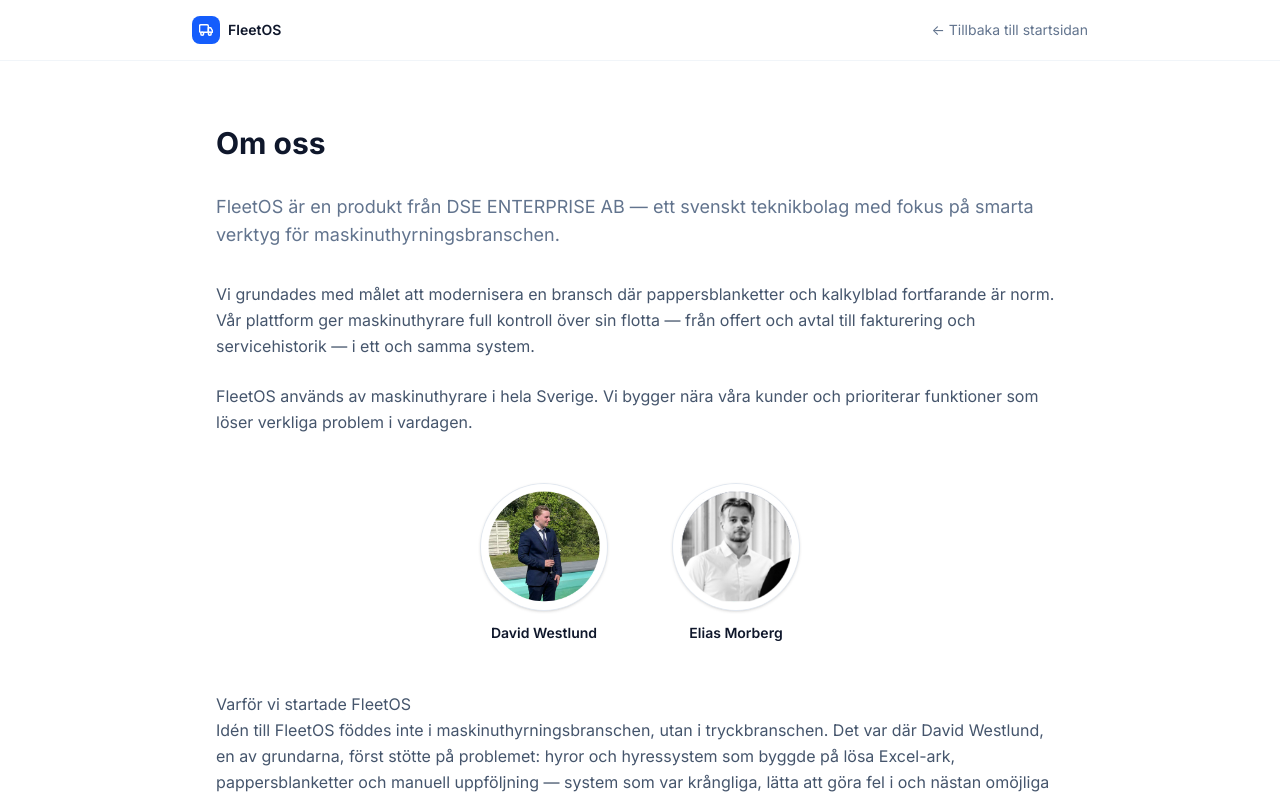
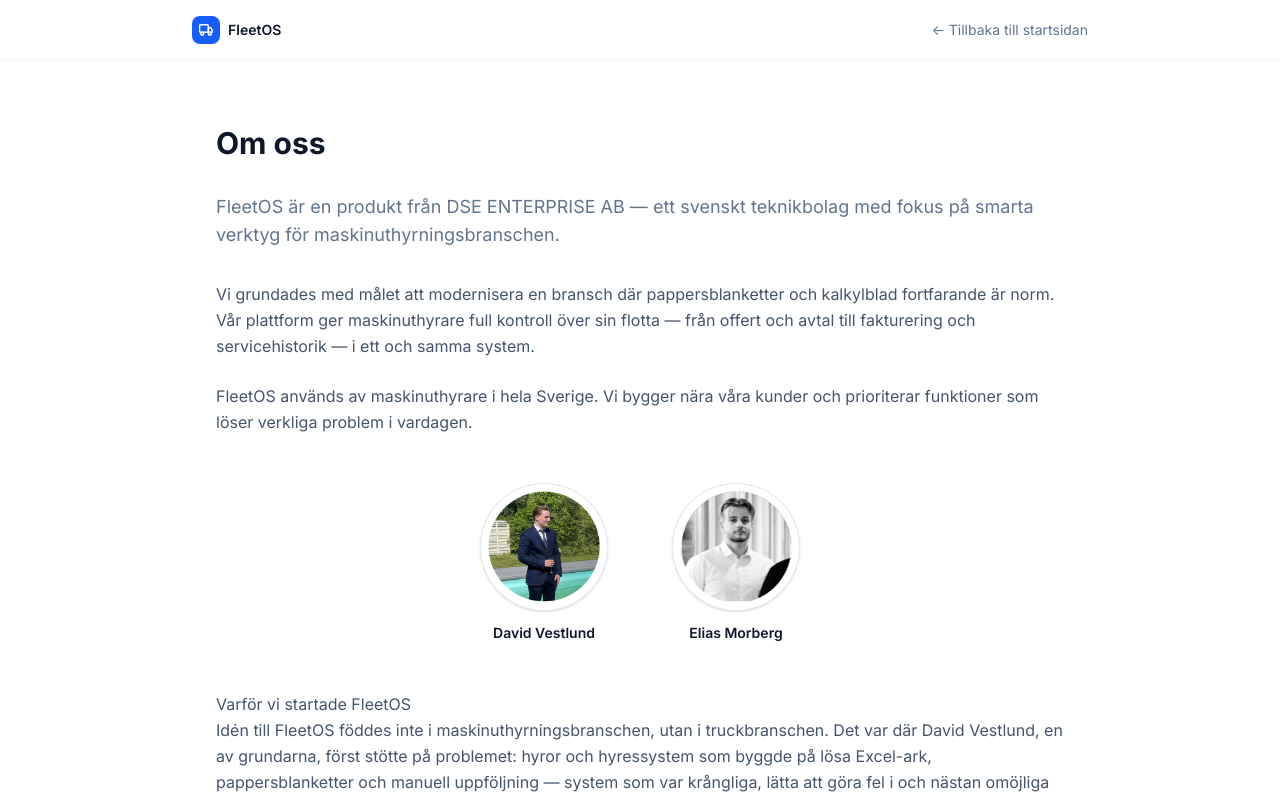
Before and after one commit to DavidWestlundcode/Fleetrent, a Next.js app: page /om-oss in a window 1280 px wide. Shown: the top 798 px of the page. Built offline with nearby package versions, Linux system fonts and the light colour scheme.

Commit message:
Fix name spelling to Vestlund and correct truckbranschen typo

```diff
--- a/src/app/demo/page.tsx
+++ b/src/app/demo/page.tsx
@@ -178,7 +178,7 @@ function DemoSidebar({ active, onNav }: { active: Tab; onNav: (t: Tab) => void }
         <div className="flex items-center gap-2.5 px-2.5 py-2 rounded-lg">
           <div className="flex items-center justify-center w-7 h-7 rounded-full bg-gradient-to-br from-blue-500 to-blue-700 text-white text-[11px] font-bold shrink-0">D</div>
           <div className="flex-1 min-w-0">
-            <p className="text-[12.5px] font-medium text-white truncate leading-[1.3]">David Westlund</p>
+            <p className="text-[12.5px] font-medium text-white truncate leading-[1.3]">David Vestlund</p>
             <p className="text-[11px] text-[#4B5568] leading-[1.3]">Admin</p>
           </div>
         </div>
@@ -710,7 +710,7 @@ function InstallningarTab() {
             <div className="flex items-center gap-3">
               <div className="flex items-center justify-center w-12 h-12 rounded-full bg-gradient-to-br from-blue-500 to-blue-700 text-white text-[15px] font-bold">D</div>
               <div>
-                <p className="text-[14px] font-semibold text-slate-900">David Westlund</p>
+                <p className="text-[14px] font-semibold text-slate-900">David Vestlund</p>
                 <p className="text-[12px] text-slate-400">Admin</p>
               </div>
             </div>
@@ -730,7 +730,7 @@ function InstallningarTab() {
         )}
         {active === 'anvandare' && (
           <div className="divide-y divide-slate-50">
-            {[{ n: 'David Westlund', r: 'Admin' }, { n: 'Anna Karlsson', r: 'Uthyrare' }, { n: 'Mikael Sten', r: 'Lager' }].map((u) => (
+            {[{ n: 'David Vestlund', r: 'Admin' }, { n: 'Anna Karlsson', r: 'Uthyrare' }, { n: 'Mikael Sten', r: 'Lager' }].map((u) => (
               <div key={u.n} className="flex items-center justify-between py-3">
                 <div className="flex items-center gap-3">
                   <div className="flex items-center justify-center w-8 h-8 rounded-full bg-slate-100 text-slate-500 text-[12px] font-bold">{u.n[0]}</div>
--- a/src/app/om-oss/page.tsx
+++ b/src/app/om-oss/page.tsx
@@ -19,9 +19,9 @@ export default function OmOssPage() {
       <div className="not-prose flex items-center justify-center gap-10 sm:gap-16 my-12">
         <div className="flex flex-col items-center gap-3">
           <div className="w-28 h-28 sm:w-32 sm:h-32 rounded-full overflow-hidden border border-slate-200 shadow-sm bg-slate-100">
-            <Image src="/david-profilbild.jpg" alt="David Westlund" width={128} height={128} className="w-full h-full object-cover" />
+            <Image src="/david-profilbild.jpg" alt="David Vestlund" width={128} height={128} className="w-full h-full object-cover" />
           </div>
-          <p className="text-sm font-semibold text-slate-900">David Westlund</p>
+          <p className="text-sm font-semibold text-slate-900">David Vestlund</p>
         </div>
         <div className="flex flex-col items-center gap-3">
           <div className="w-28 h-28 sm:w-32 sm:h-32 rounded-full overflow-hidden border border-slate-200 shadow-sm bg-slate-100">
@@ -33,7 +33,7 @@ export default function OmOssPage() {
 
       <h2>Varför vi startade FleetOS</h2>
       <p className="mb-6">
-        Idén till FleetOS föddes inte i maskinuthyrningsbranschen, utan i tryckbranschen. Det var där David Westlund, en av grundarna, först stötte på problemet: hyror och hyressystem som byggde på lösa Excel-ark, pappersblanketter och manuell uppföljning — system som var krångliga, lätta att göra fel i och nästan omöjliga att få en samlad överblick av.
+        Idén till FleetOS föddes inte i maskinuthyrningsbranschen, utan i truckbranschen. Det var där David Vestlund, en av grundarna, först stötte på problemet: hyror och hyressystem som byggde på lösa Excel-ark, pappersblanketter och manuell uppföljning — system som var krångliga, lätta att göra fel i och nästan omöjliga att få en samlad överblick av.
       </p>
       <p className="mb-6">
         Tanken som föddes där var enkel: <em>&quot;Det här kan man göra bättre.&quot;</em> Den idén blev startskottet för FleetOS — tillsammans med medgrundare Elias Morberg har vi sedan byggt vidare på den för att skapa ett system som faktiskt är anpassat för hur maskinuthyrning fungerar i verkligheten, inte tvärtom.
```
